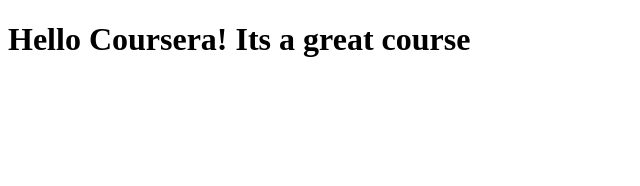
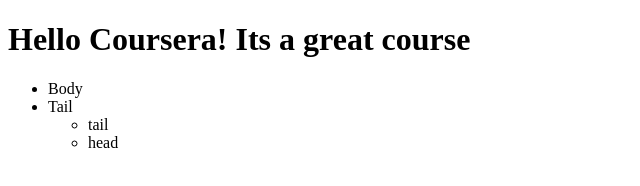
Before and after one commit to Geruorg/coursera-test, a plain HTML site: page site/index.html in a window 1280 px wide. Shown: the whole page, without its empty margins (0-640 px from the left). Drawn offline with Linux system fonts and the light colour scheme.

Commit message:
My First Page!

```diff
--- a/site/index.html
+++ b/site/index.html
@@ -7,5 +7,14 @@
 </head>
 <body>
 <h1>Hello Coursera! Its a great course</h1>
+<ul>
+	<li>Body</li>
+	<li>Tail
+		<ul>
+			<li>tail</li>
+			<li>head</li>
+		</ul>
+	</li>
+</ul>
 </body>
 </html>
```
